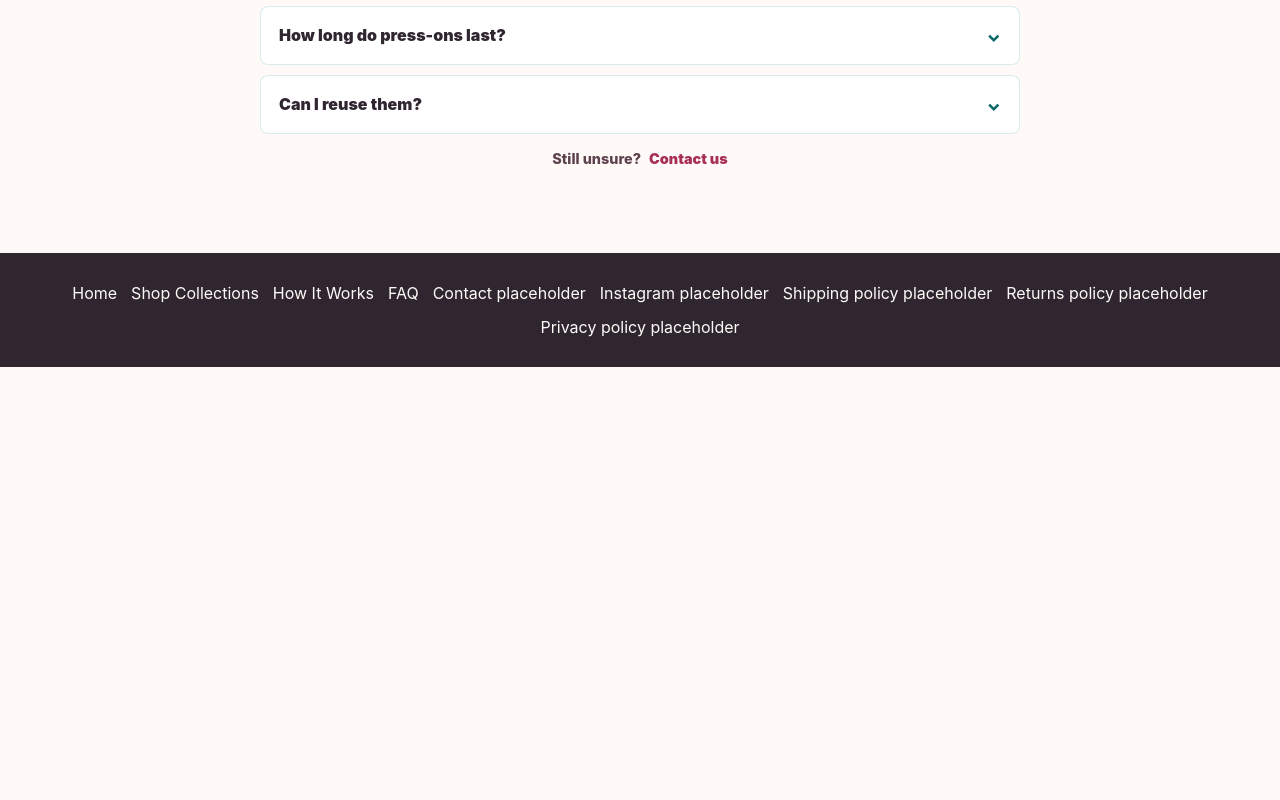
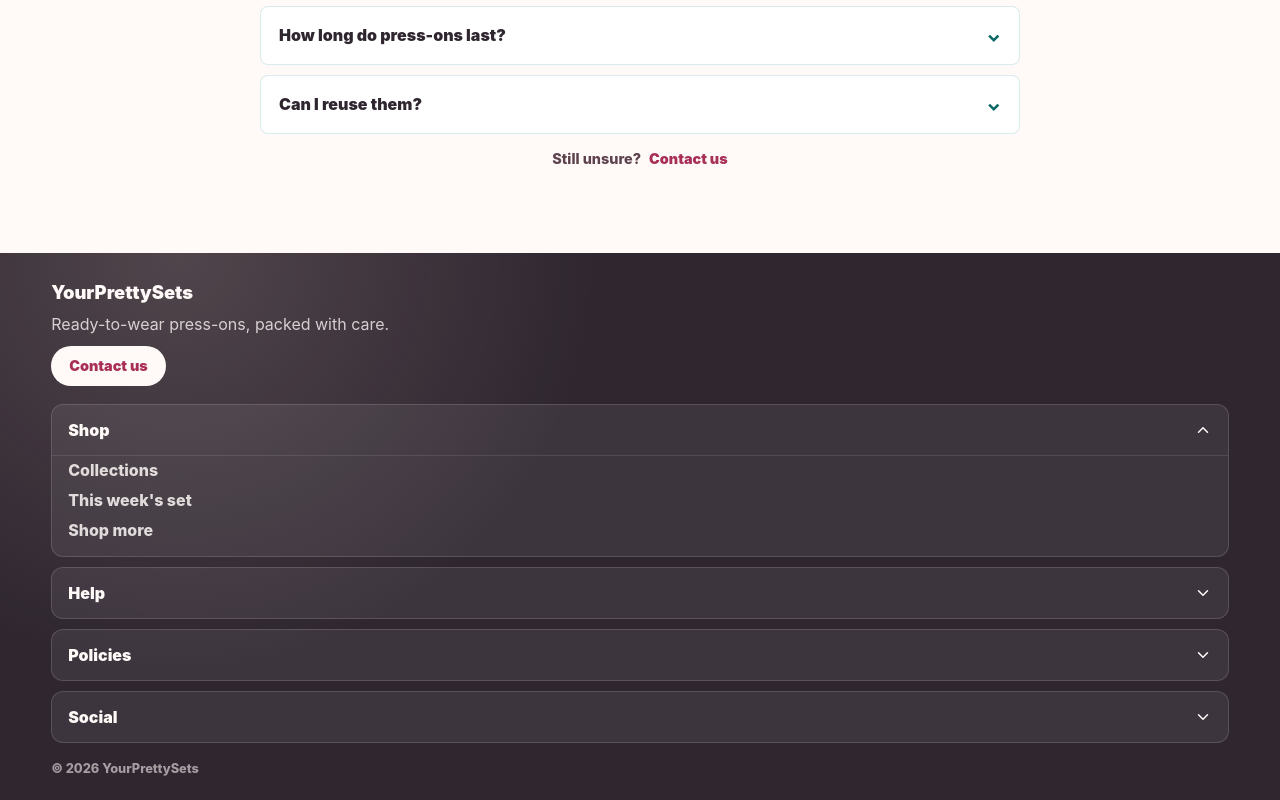
Before and after one commit to cashmoneyrick9/YourPrettySets, a React (Vite) app: page / in a window 1280 px wide. Shown: the part 4747-5547 px from the top of the page. Before the commit the page ends 5114 px from the top, so only its background shows below. Built offline with nearby package versions, Linux system fonts and the light colour scheme.

Commit message:
Build accordion footer foundation

```diff
--- a/src/App.tsx
+++ b/src/App.tsx
@@ -1,4 +1,5 @@
 import { BrandHeader } from "./components/BrandHeader";
+import { SiteFooter } from "./components/SiteFooter";
 import { HomePage } from "./pages/HomePage";
 
 function App() {
@@ -6,17 +7,7 @@ function App() {
     <div className="site-shell">
       <BrandHeader />
       <HomePage />
-      <footer className="site-footer" id="contact">
-        <a href="#home">Home</a>
-        <a href="#shop-collections">Shop Collections</a>
-        <a href="#how-it-works">How It Works</a>
-        <a href="#faq">FAQ</a>
-        <a href="#contact">Contact placeholder</a>
-        <a href="#instagram">Instagram placeholder</a>
-        <a href="/shipping">Shipping policy placeholder</a>
-        <a href="/returns">Returns policy placeholder</a>
-        <a href="/privacy">Privacy policy placeholder</a>
-      </footer>
+      <SiteFooter />
     </div>
   );
 }
--- /dev/null
+++ b/src/components/SiteFooter.tsx
@@ -0,0 +1,101 @@
+import { ChevronDown } from "lucide-react";
+import { useState } from "react";
+
+type FooterGroupId = "shop" | "help" | "policies" | "social";
+
+type FooterLink = {
+  href: string;
+  label: string;
+};
+
+type FooterGroup = {
+  id: FooterGroupId;
+  label: string;
+  links: FooterLink[];
+};
+
+const footerGroups: FooterGroup[] = [
+  {
+    id: "shop",
+    label: "Shop",
+    links: [
+      { href: "#shop-collections", label: "Collections" },
+      { href: "#this-weeks-set", label: "This week's set" },
+      { href: "#shop-more", label: "Shop more" }
+    ]
+  },
+  {
+    id: "help",
+    label: "Help",
+    links: [
+      { href: "#how-it-works", label: "How it works" },
+      { href: "#faq", label: "Care tips" },
+      { href: "#contact", label: "Contact us" }
+    ]
+  },
+  {
+    id: "policies",
+    label: "Policies",
+    links: [
+      { href: "/shipping", label: "Shipping" },
+      { href: "/returns", label: "Returns" },
+      { href: "/privacy", label: "Privacy" }
+    ]
+  },
+  {
+    id: "social",
+    label: "Social",
+    links: [{ href: "#instagram", label: "Instagram" }]
+  }
+];
+
+export function SiteFooter() {
+  const [openGroup, setOpenGroup] = useState<FooterGroupId>("shop");
+
+  return (
+    <footer className="site-footer" id="contact">
+      <div className="site-footer__intro">
+        <a className="site-footer__brand" href="#home">
+          YourPrettySets
+        </a>
+        <p>Ready-to-wear press-ons, packed with care.</p>
+        <a className="site-footer__contact" href="#contact">
+          Contact us
+        </a>
+      </div>
+
+      <nav aria-label="Footer navigation" className="site-footer__groups">
+        {footerGroups.map((group) => {
+          const isOpen = openGroup === group.id;
+          const panelId = `footer-panel-${group.id}`;
+
+          return (
+            <section className={`site-footer__group${isOpen ? " site-footer__group--open" : ""}`} key={group.id}>
+              <button
+                aria-controls={panelId}
+                aria-expanded={isOpen}
+                className="site-footer__toggle"
+                onClick={() => setOpenGroup(group.id)}
+                type="button"
+              >
+                <span>{group.label}</span>
+                <ChevronDown aria-hidden="true" />
+              </button>
+              {isOpen && (
+                <div className="site-footer__panel" id={panelId}>
+                  {group.links.map((link) => (
+                    <a href={link.href} key={`${group.id}-${link.label}`}>
+                      {link.label}
+                    </a>
+                  ))}
+                </div>
+              )}
+            </section>
+          );
+        })}
+      </nav>
+
+      <p className="site-footer__fine-print">&copy; 2026 YourPrettySets</p>
+    </footer>
+  );
+}
--- a/src/styles.css
+++ b/src/styles.css
@@ -1438,14 +1438,113 @@ h1 {
 }
 
 .site-footer {
-  align-items: center;
-  background: #2f2630;
+  background:
+    radial-gradient(circle at 14% 0%, rgba(255, 232, 220, 0.16), transparent 34%),
+    #2f2630;
   color: #fffaf8;
-  display: flex;
-  flex-wrap: wrap;
-  gap: 14px;
+  display: grid;
+  gap: 18px;
+  padding: 28px clamp(18px, 4vw, 56px) 24px;
+}
+
+.site-footer__intro {
+  align-items: flex-start;
+  display: grid;
+  gap: 10px;
+}
+
+.site-footer__brand {
+  color: #fffaf8;
+  font-size: 1.15rem;
+  font-weight: 900;
+  text-decoration: none;
+}
+
+.site-footer__intro p {
+  color: rgba(255, 250, 248, 0.78);
+  line-height: 1.45;
+  margin: 0;
+  max-width: 24rem;
+}
+
+.site-footer__contact {
+  align-items: center;
+  background: #fffaf8;
+  border-radius: 999px;
+  color: #a82f57;
+  display: inline-flex;
+  font-size: 0.9rem;
+  font-weight: 900;
   justify-content: center;
-  padding: 30px clamp(18px, 4vw, 56px);
+  justify-self: start;
+  min-height: 40px;
+  padding: 0 18px;
+  text-decoration: none;
+}
+
+.site-footer__groups {
+  display: grid;
+  gap: 10px;
+}
+
+.site-footer__group {
+  background: rgba(255, 250, 248, 0.07);
+  border: 1px solid rgba(255, 250, 248, 0.14);
+  border-radius: 12px;
+  overflow: hidden;
+}
+
+.site-footer__toggle {
+  align-items: center;
+  background: transparent;
+  border: 0;
+  color: #fffaf8;
+  cursor: pointer;
+  display: flex;
+  font: inherit;
+  font-weight: 900;
+  justify-content: space-between;
+  padding: 15px 16px;
+  text-align: left;
+  width: 100%;
+}
+
+.site-footer__toggle svg {
+  height: 18px;
+  transition: transform 160ms ease;
+  width: 18px;
+}
+
+.site-footer__group--open .site-footer__toggle svg {
+  transform: rotate(180deg);
+}
+
+.site-footer__panel {
+  border-top: 1px solid rgba(255, 250, 248, 0.1);
+  display: grid;
+  gap: 10px;
+  padding: 4px 16px 16px;
+}
+
+.site-footer__panel a {
+  color: rgba(255, 250, 248, 0.84);
+  font-weight: 800;
+  text-decoration: none;
+}
+
+.site-footer__fine-print {
+  color: rgba(255, 250, 248, 0.56);
+  font-size: 0.8rem;
+  font-weight: 800;
+  margin: 0;
+}
+
+.site-footer__brand:focus-visible,
+.site-footer__contact:focus-visible,
+.site-footer__toggle:focus-visible,
+.site-footer__panel a:focus-visible {
+  outline: 3px solid #f4c3d1;
+  outline-offset: 3px;
 }
 
 @media (max-width: 720px) {
@@ -1864,8 +1963,14 @@ h1 {
   }
 
   .site-footer {
-    gap: 10px 12px;
-    justify-content: flex-start;
-    padding: 26px 14px;
-  }
-}
+    padding: 26px 14px 24px;
+  }
+
+  .site-footer__group {
+    border-radius: 10px;
+  }
+
+  .site-footer__toggle {
+    min-height: 54px;
+  }
+}
```
Also changed, not shown: 2 other files (tests, documents, lock files or other folders).
